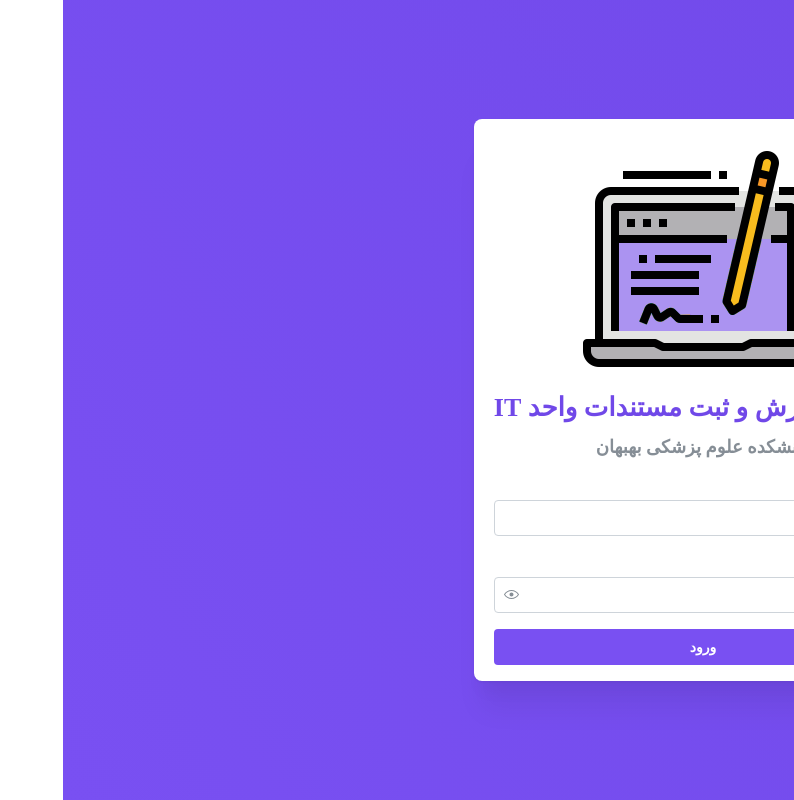
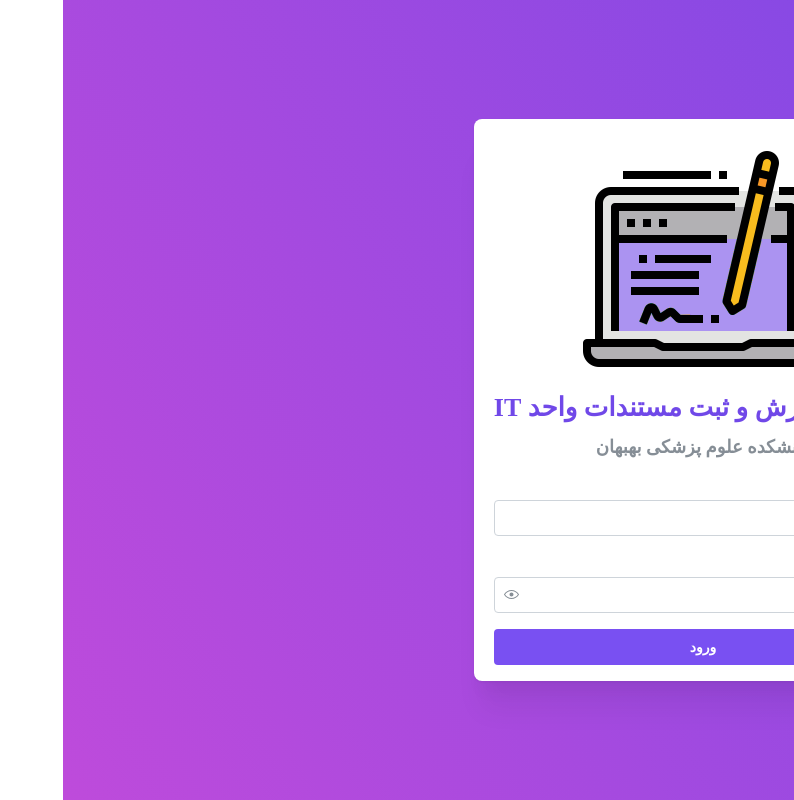
Before and after one commit to ali-hajeb/it-report, a Next.js app: page / in a window 1280 px wide. Shown: the whole page, without its empty margins (486-1280 px from the left). Built offline with nearby package versions, Linux system fonts and the light colour scheme; a small style sheet from the web is missing.

Commit message:
Changed background color

```diff
--- a/src/app/layout.tsx
+++ b/src/app/layout.tsx
@@ -23,7 +23,7 @@ export default function RootLayout({
   return (
         <html lang="fa" dir="rtl">
             <body
-                style={{background: 'linear-gradient(60deg, rgb(121, 80, 242) 0%, rgb(112, 72, 232) 100%)'}}
+                style={{background: 'linear-gradient(60deg, rgb(190 75 219) 0%, rgb(112, 72, 232) 100%)'}}
             >
                 <MantineProvider theme={theme}>
                     {children}
```
